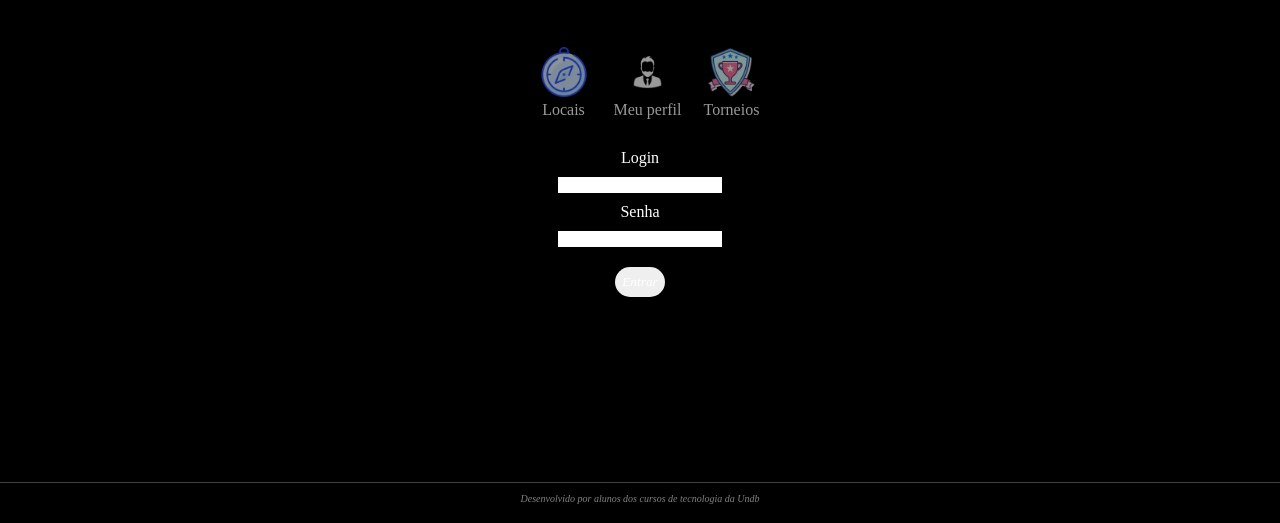
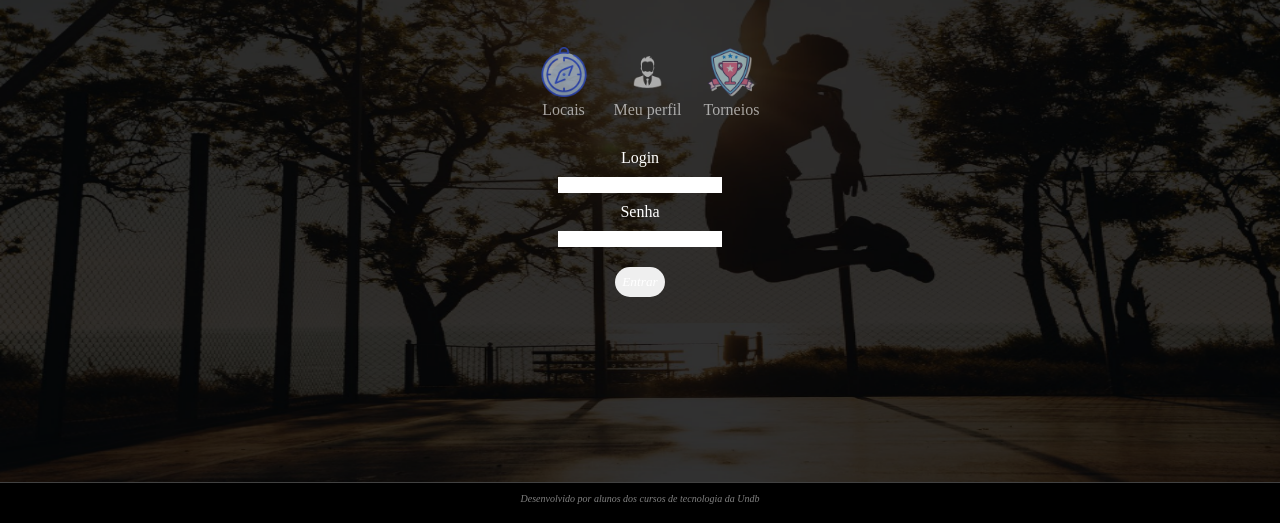
Before and after one commit to Dev-DanyVazquez69/PROGRAMA-O-ORIENTADA-A-OBJETO--UNDB, a plain HTML site: page index.html in a window 1280 px wide. Shown: the part 279-802 px from the top of the page. Drawn offline with Linux system fonts and the light colour scheme; a web font is replaced by a local one.

Commit message:
primeiro commit 2.0

```diff
--- a/style.css
+++ b/style.css
@@ -53,7 +53,7 @@ footer p {
 
 main {
   background:black;
-  /* background: url(imagens/fundo\ main\ 2.png); */
+  background: url(imagens/fundo\ main\ 2.png);
   background-repeat: no-repeat;
   background-size: 100% 100%;
   height: 90vh;
```
